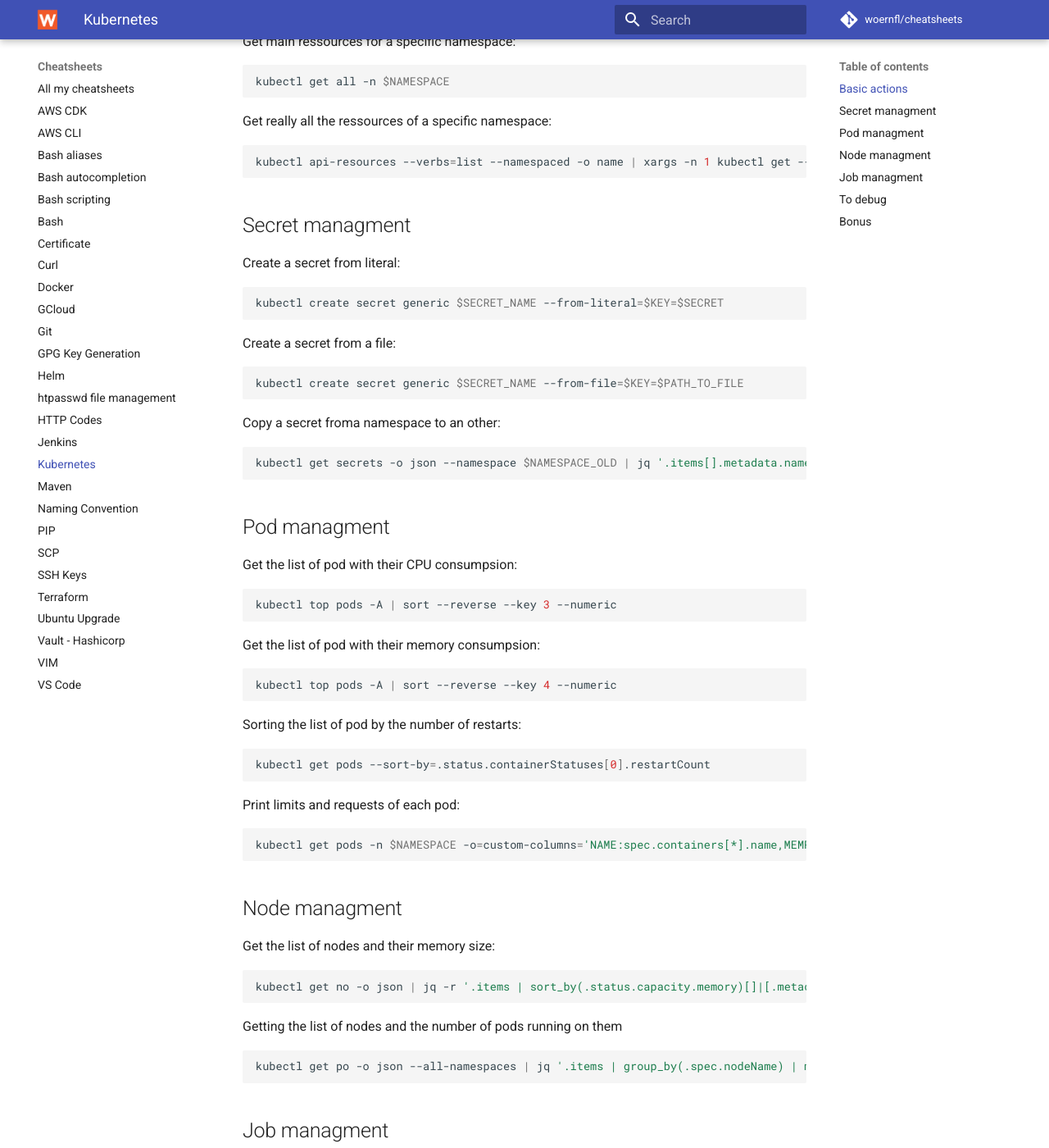
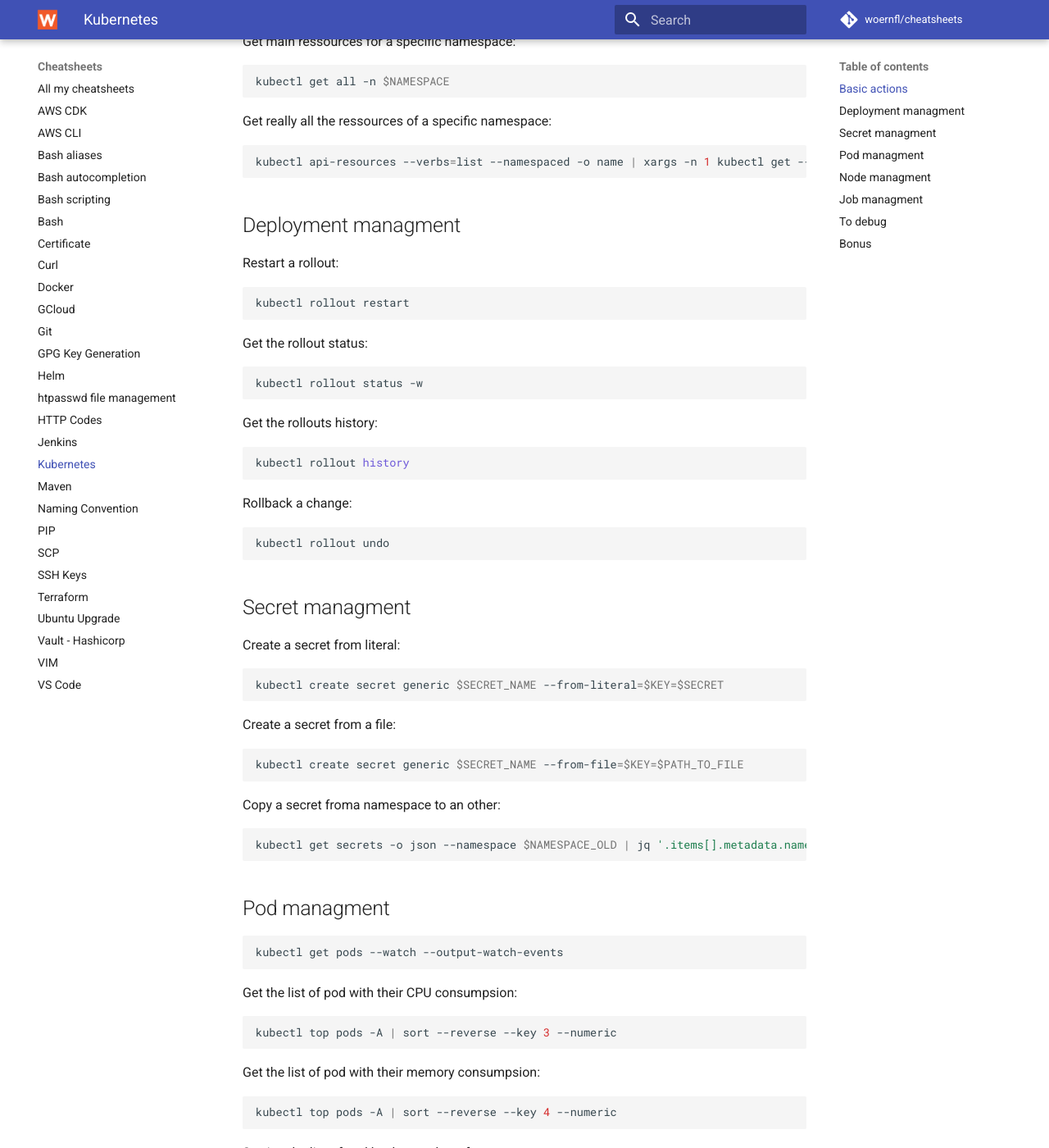
Before and after one commit to woernfl/cheatsheets, an MkDocs documentation site: the page built from docs/kubernetes.md, in a window 1280 px wide and 1400 px high, scrolled down 388 px. Shown: the whole window at 82% size. Built offline with MkDocs 1.6.1 and Material for MkDocs 9.7.7, drawn with Linux system fonts in a browser that asks for light colours; comment, search, counter and statistics services are not loaded.

Commit message:
Update kubernetes.md

````diff
--- a/docs/kubernetes.md
+++ b/docs/kubernetes.md
@@ -26,6 +26,32 @@
 kubectl api-resources --verbs=list --namespaced -o name | xargs -n 1 kubectl get --show-kind --ignore-not-found -l app=myapp -n $NAMESPACE
 ```
 
+## Deployment managment
+
+Restart a rollout:
+
+```bash
+kubectl rollout restart
+```
+
+Get the rollout status:
+
+```bash
+kubectl rollout status -w
+```
+
+Get the rollouts history:
+
+```bash
+kubectl rollout history
+```
+
+Rollback a change:
+
+```bash
+kubectl rollout undo
+```
+
 ## Secret managment
 
 Create a secret from literal:
@@ -47,6 +73,10 @@
 ```
 
 ## Pod managment
+
+```bash
+kubectl get pods --watch --output-watch-events
+```
 
 Get the list of pod with their CPU consumpsion:
 
````
